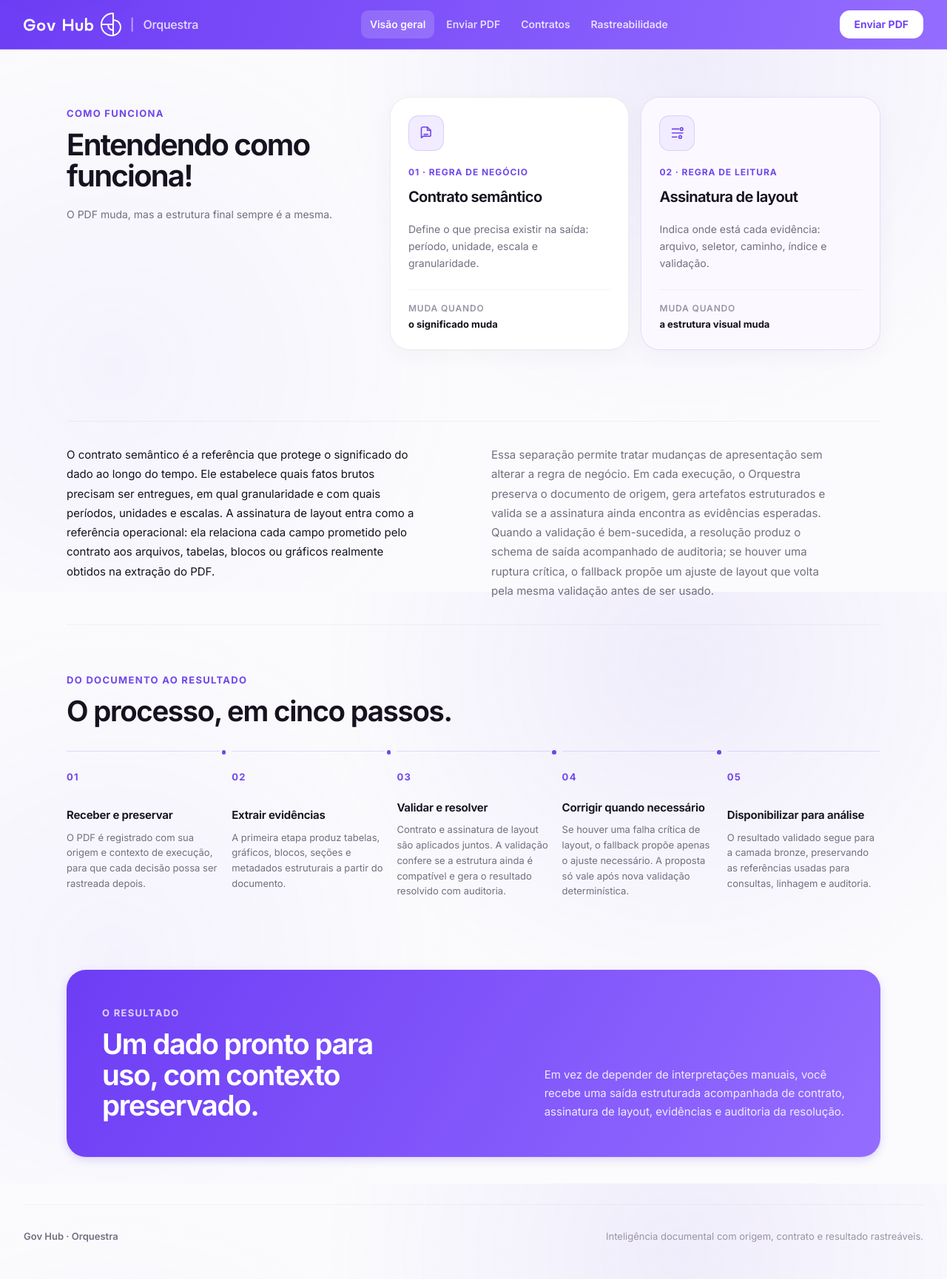
After one commit to GovHub-br/dados-desestruturados, a FastAPI app: page /visao-geral in a window 1280 px wide. The commit adds this page. Shown: the whole page at 74% size. Run offline with FastAPI, Linux system fonts and the light colour scheme.

Commit message:
feat: criação da aba de visao geral

```diff
--- a/portal/config.py
+++ b/portal/config.py
@@ -13,6 +13,7 @@ PACKAGE_DIR = Path(__file__).resolve().parent
 WEB_DIR = PACKAGE_DIR / "web"
 STATIC_DIR = WEB_DIR / "static"
 INDEX_HTML = WEB_DIR / "templates" / "index.html"
+OVERVIEW_HTML = WEB_DIR / "templates" / "overview.html"
 
 DEFAULT_MAX_UPLOAD_BYTES = 50 * 1024 * 1024
 TRACE_DISCOVERY_TTL_SECONDS = 12
--- /dev/null
+++ b/portal/web/static/css/overview.css
@@ -0,0 +1,43 @@
+.overview-shell { width: min(1100px, calc(100% - var(--space-16))); margin-inline: auto; padding: var(--space-12) 0 var(--space-16); }
+.overview-kicker { color: var(--purple); font-size: var(--text-xs); font-weight: 700; letter-spacing: .1em; text-transform: uppercase; }
+.overview-header-action { display: inline-flex; align-items: center; justify-content: center; min-height: 2.375rem; padding: 0 var(--space-5); border-radius: var(--radius-md); background: var(--surface-solid); color: var(--purple-strong); font-size: var(--text-sm); font-weight: 650; text-decoration: none; }
+.overview-header-action:hover { color: var(--purple-strong); background: color-mix(in srgb, var(--surface-solid) 88%, var(--purple-soft)); }
+.nav a.is-current { color: var(--text-on-accent); background: color-mix(in srgb, var(--text-on-accent) 16%, transparent); }
+
+.overview-foundations { display: grid; grid-template-columns: minmax(0, .72fr) minmax(0, 1.28fr); gap: clamp(var(--space-8), 7vw, var(--space-16)); align-items: start; padding: var(--space-4) 0 var(--space-12); }
+.overview-section-heading { max-width: 690px; }
+.overview-section-heading h2, .overview-outcome h2 { margin-top: var(--space-3); font-size: clamp(1.75rem, 3vw, 2.5rem); line-height: 1.08; letter-spacing: -.035em; }
+.reference-intro { max-width: 27rem; padding-top: var(--space-3); }
+.reference-intro h2 { margin-top: var(--space-3); font-size: clamp(2rem, 3.15vw, 3rem); line-height: 1.03; letter-spacing: -.045em; }
+.reference-intro h2 span { color: var(--purple); }
+.reference-intro > p:not(.overview-kicker) { margin-top: var(--space-5); color: var(--text-secondary); font-size: var(--text-sm); line-height: 1.65; }
+.foundation-grid { display: grid; grid-template-columns: repeat(2, minmax(0, 1fr)); gap: var(--space-4); }
+.foundation-card { min-width: 0; overflow: hidden; border: 1px solid var(--border); border-radius: var(--radius-xl); background: var(--surface-solid); box-shadow: var(--shadow-1); }
+.foundation-card-accent { border-color: var(--purple-line); }
+.foundation-card-main { min-height: 17rem; padding: var(--space-6); }
+.foundation-card-accent .foundation-card-main { background: color-mix(in srgb, var(--purple-soft) 30%, var(--surface-solid)); }
+.foundation-icon { display: grid; place-items: center; width: 3rem; height: 3rem; border: 1px solid var(--purple-line); border-radius: var(--radius-md); background: var(--purple-soft); color: var(--purple); }
+.foundation-icon svg { width: 1.35rem; height: 1.35rem; }
+.foundation-label { margin-top: var(--space-5); color: var(--purple); font-size: var(--text-2xs); font-weight: 700; letter-spacing: .08em; text-transform: uppercase; }
+.foundation-card h3 { margin-top: var(--space-2); font-size: var(--text-xl); letter-spacing: -.03em; }
+.foundation-card-main > p:not(.foundation-label):not(.foundation-note) { margin-top: var(--space-4); color: var(--text-secondary); font-size: var(--text-sm); line-height: 1.65; }
+.foundation-note { display: grid; gap: .1rem; margin-top: var(--space-6); padding-top: var(--space-4); border-top: 1px solid var(--hairline); }
+.foundation-note span { color: var(--text-tertiary); font-size: var(--text-2xs); font-weight: 600; text-transform: uppercase; letter-spacing: .07em; }
+.foundation-note strong { color: var(--text-primary); font-size: var(--text-xs); }
+.overview-explanation { display: grid; grid-template-columns: repeat(2, minmax(0, 1fr)); gap: var(--space-12); margin-top: var(--space-12); padding: var(--space-8) 0; border-top: 1px solid var(--hairline); border-bottom: 1px solid var(--hairline); }
+.overview-explanation p { max-width: 50ch; color: var(--text-secondary); font-size: var(--text-md); line-height: 1.75; }
+.overview-explanation p:first-child { color: var(--text-primary); }
+.overview-flow { margin-top: var(--space-16); }
+.flow-list { display: grid; grid-template-columns: repeat(5, minmax(0, 1fr)); gap: var(--space-4); margin: var(--space-8) 0 0; padding: 0; list-style: none; }
+.flow-step { position: relative; display: grid; gap: var(--space-5); min-width: 0; padding: var(--space-6) 0 0; border-top: 1px solid var(--purple-line); }
+.flow-step:not(:last-child)::after { content: ""; position: absolute; top: -.1rem; right: -.5rem; width: .35rem; height: .35rem; border-radius: 50%; background: var(--purple); }
+.flow-number { color: var(--purple); font-size: var(--text-xs); font-weight: 700; letter-spacing: .1em; }
+.flow-step h3 { font-size: var(--text-md); letter-spacing: -.015em; }
+.flow-step p { margin-top: var(--space-2); color: var(--text-secondary); font-size: var(--text-xs); line-height: 1.6; }
+.overview-outcome { display: grid; grid-template-columns: minmax(0, 1.15fr) minmax(0, .85fr); gap: var(--space-12); align-items: end; margin-top: var(--space-24); padding: var(--space-12); border-radius: var(--radius-xl); background: linear-gradient(120deg, var(--purple-strong), var(--purple-light)); color: var(--text-on-accent); box-shadow: var(--shadow-accent); }
+.overview-outcome .overview-kicker { color: color-mix(in srgb, var(--text-on-accent) 76%, transparent); }
+.overview-outcome h2 { max-width: 15ch; }
+.overview-outcome > p { color: color-mix(in srgb, var(--text-on-accent) 88%, transparent); font-size: var(--text-md); line-height: 1.65; }
+
+@media (max-width: 880px) { .overview-foundations { grid-template-columns: 1fr; gap: var(--space-8); } .reference-intro { max-width: 38rem; } .overview-explanation { grid-template-columns: 1fr; gap: var(--space-5); } .overview-explanation p { max-width: 65ch; } .flow-list { grid-template-columns: 1fr; gap: 0; } .flow-step { grid-template-columns: 3rem minmax(0, 1fr); padding: var(--space-5) 0; } .flow-step:not(:last-child)::after { display: none; } .overview-outcome { grid-template-columns: 1fr; gap: var(--space-6); } }
+@media (max-width: 720px) { .overview-shell { width: calc(100% - var(--space-6)); padding: var(--space-8) 0 var(--space-12); } .foundation-grid { grid-template-columns: 1fr; } .foundation-card-main { min-height: 0; padding: var(--space-5); } .overview-header-action { display: none; } }
--- a/portal/web/templates/index.html
+++ b/portal/web/templates/index.html
@@ -22,13 +22,13 @@
 
   <header class="header" id="header">
     <div class="shell header-inner">
-      <a class="brand" href="#inicio" aria-label="Gov Hub Orquestra, início">
+      <a class="brand" href="/" aria-label="Gov Hub Orquestra, início">
         <img class="brand-logo" src="/static/img/govhub-logo.svg" alt="">
         <span class="brand-divider" aria-hidden="true">|</span>
         <span class="brand-product">Orquestra</span>
       </a>
       <nav class="nav" aria-label="Navegação principal">
-        <a href="#inicio">Visão geral</a>
+        <a href="/visao-geral">Visão geral</a>
         <a href="#envio">Enviar PDF</a>
         <a href="#contratos">Contratos</a>
         <a href="#rastreabilidade">Rastreabilidade</a>
--- /dev/null
+++ b/portal/web/templates/overview.html
@@ -0,0 +1,98 @@
+<!doctype html>
+<html lang="pt-BR">
+<head>
+  <meta charset="utf-8">
+  <meta name="viewport" content="width=device-width, initial-scale=1">
+  <meta name="theme-color" content="#FBFBFD">
+  <meta name="description" content="Entenda como o Orquestra usa contratos semânticos e assinaturas de layout para transformar PDFs em dados rastreáveis.">
+  <title>Visão geral · Gov Hub Orquestra</title>
+  <link rel="preconnect" href="https://fonts.googleapis.com">
+  <link rel="preconnect" href="https://fonts.gstatic.com" crossorigin>
+  <link href="https://fonts.googleapis.com/css2?family=Inter:wght@400;450;500;550;600;650;700&display=swap" rel="stylesheet">
+  <link rel="stylesheet" href="/static/css/tokens.css?v=2">
+  <link rel="stylesheet" href="/static/css/base.css?v=3">
+  <link rel="stylesheet" href="/static/css/overview.css?v=7">
+</head>
+<body class="overview-page">
+  <a class="skip" href="#conteudo">Ir para o conteúdo</a>
+
+  <header class="header">
+    <div class="shell header-inner">
+      <a class="brand" href="/" aria-label="Gov Hub Orquestra, início">
+        <img class="brand-logo" src="/static/img/govhub-logo.svg" alt="">
+        <span class="brand-divider" aria-hidden="true">|</span>
+        <span class="brand-product">Orquestra</span>
+      </a>
+      <nav class="nav" aria-label="Navegação principal">
+        <a class="is-current" href="/visao-geral" aria-current="page">Visão geral</a>
+        <a href="/#envio">Enviar PDF</a>
+        <a href="/#contratos">Contratos</a>
+        <a href="/#rastreabilidade">Rastreabilidade</a>
+      </nav>
+      <a class="overview-header-action" href="/#envio">Enviar PDF</a>
+    </div>
+  </header>
+
+  <main class="overview-shell" id="conteudo">
+    <section class="overview-foundations" aria-labelledby="foundations-title">
+      <div class="reference-intro">
+        <p class="overview-kicker">Como funciona</p>
+        <h2 id="foundations-title">Entendendo como funciona!</h2>
+        <p>O PDF muda, mas a estrutura final sempre é a mesma.</p>
+      </div>
+      <div class="foundation-grid">
+        <article class="foundation-card">
+          <div class="foundation-card-main">
+            <span class="foundation-icon" aria-hidden="true"><svg viewBox="0 0 24 24" fill="none" stroke="currentColor" stroke-width="1.8" stroke-linecap="round" stroke-linejoin="round"><path d="M14 3H7a2 2 0 0 0-2 2v14a2 2 0 0 0 2-2h10a2 2 0 0 0 2-2V8z"/><path d="M14 3v5h5M9 14h6M9 17h4"/></svg></span>
+            <p class="foundation-label">01 · Regra de negócio</p>
+            <h3>Contrato semântico</h3>
+            <p>Define o que precisa existir na saída: período, unidade, escala e granularidade.</p>
+            <p class="foundation-note"><span>Muda quando</span><strong>o significado muda</strong></p>
+          </div>
+        </article>
+        <article class="foundation-card foundation-card-accent">
+          <div class="foundation-card-main">
+            <span class="foundation-icon" aria-hidden="true"><svg viewBox="0 0 24 24" fill="none" stroke="currentColor" stroke-width="1.8" stroke-linecap="round" stroke-linejoin="round"><path d="M4 6h10M4 12h16M4 18h7"/><circle cx="18" cy="6" r="2"/><circle cx="16" cy="18" r="2"/></svg></span>
+            <p class="foundation-label">02 · Regra de leitura</p>
+            <h3>Assinatura de layout</h3>
+            <p>Indica onde está cada evidência: arquivo, seletor, caminho, índice e validação.</p>
+            <p class="foundation-note"><span>Muda quando</span><strong>a estrutura visual muda</strong></p>
+          </div>
+        </article>
+      </div>
+    </section>
+
+    <section class="overview-explanation" aria-label="Como contrato e assinatura de layout trabalham juntos">
+      <p>O contrato semântico é a referência que protege o significado do dado ao longo do tempo. Ele estabelece quais fatos brutos precisam ser entregues, em qual granularidade e com quais períodos, unidades e escalas. A assinatura de layout entra como a referência operacional: ela relaciona cada campo prometido pelo contrato aos arquivos, tabelas, blocos ou gráficos realmente obtidos na extração do PDF.</p>
+      <p>Essa separação permite tratar mudanças de apresentação sem alterar a regra de negócio. Em cada execução, o Orquestra preserva o documento de origem, gera artefatos estruturados e valida se a assinatura ainda encontra as evidências esperadas. Quando a validação é bem-sucedida, a resolução produz o schema de saída acompanhado de auditoria; se houver uma ruptura crítica, o fallback propõe um ajuste de layout que volta pela mesma validação antes de ser usado.</p>
+    </section>
+
+    <section class="overview-flow" aria-labelledby="flow-title">
+      <div class="overview-section-heading">
+        <p class="overview-kicker">Do documento ao resultado</p>
+        <h2 id="flow-title">O processo, em cinco passos.</h2>
+      </div>
+      <ol class="flow-list">
+        <li class="flow-step"><span class="flow-number">01</span><div><h3>Receber e preservar</h3><p>O PDF é registrado com sua origem e contexto de execução, para que cada decisão possa ser rastreada depois.</p></div></li>
+        <li class="flow-step"><span class="flow-number">02</span><div><h3>Extrair evidências</h3><p>A primeira etapa produz tabelas, gráficos, blocos, seções e metadados estruturais a partir do documento.</p></div></li>
+        <li class="flow-step"><span class="flow-number">03</span><div><h3>Validar e resolver</h3><p>Contrato e assinatura de layout são aplicados juntos. A validação confere se a estrutura ainda é compatível e gera o resultado resolvido com auditoria.</p></div></li>
+        <li class="flow-step"><span class="flow-number">04</span><div><h3>Corrigir quando necessário</h3><p>Se houver uma falha crítica de layout, o fallback propõe apenas o ajuste necessário. A proposta só vale após nova validação determinística.</p></div></li>
+        <li class="flow-step"><span class="flow-number">05</span><div><h3>Disponibilizar para análise</h3><p>O resultado validado segue para a camada bronze, preservando as referências usadas para consultas, linhagem e auditoria.</p></div></li>
+      </ol>
+    </section>
+
+    <section class="overview-outcome" aria-labelledby="outcome-title">
+      <div>
+        <p class="overview-kicker">O resultado</p>
+        <h2 id="outcome-title">Um dado pronto para uso, com contexto preservado.</h2>
+      </div>
+      <p>Em vez de depender de interpretações manuais, você recebe uma saída estruturada acompanhada de contrato, assinatura de layout, evidências e auditoria da resolução.</p>
+    </section>
+  </main>
+
+  <footer class="shell">
+    <p class="footer-mark">Gov Hub · Orquestra</p>
+    <p>Inteligência documental com origem, contrato e resultado rastreáveis.</p>
+  </footer>
+</body>
+</html>
```
Also changed, not shown: portal/routers/pages.py (+11 -0 lines).
